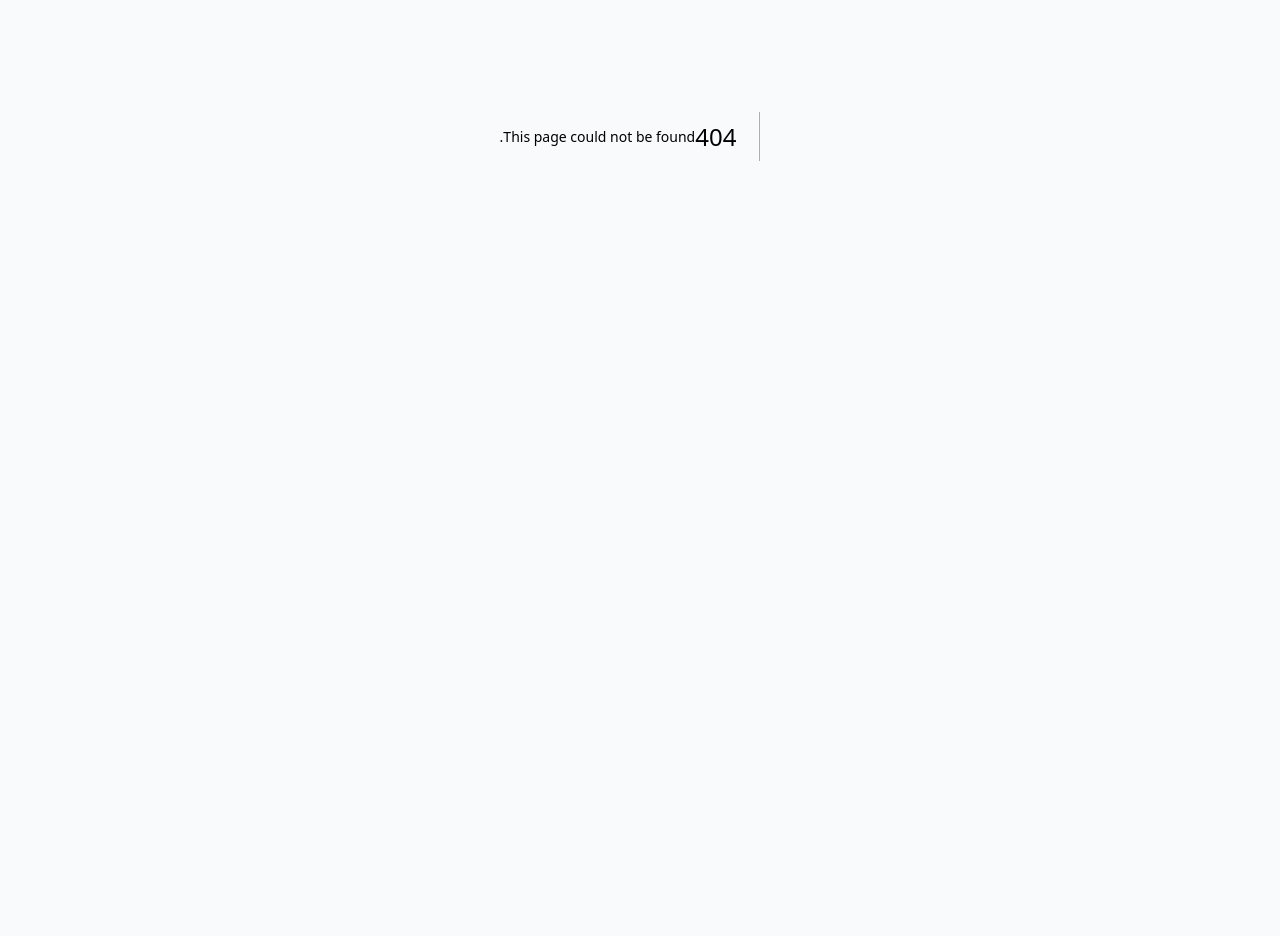
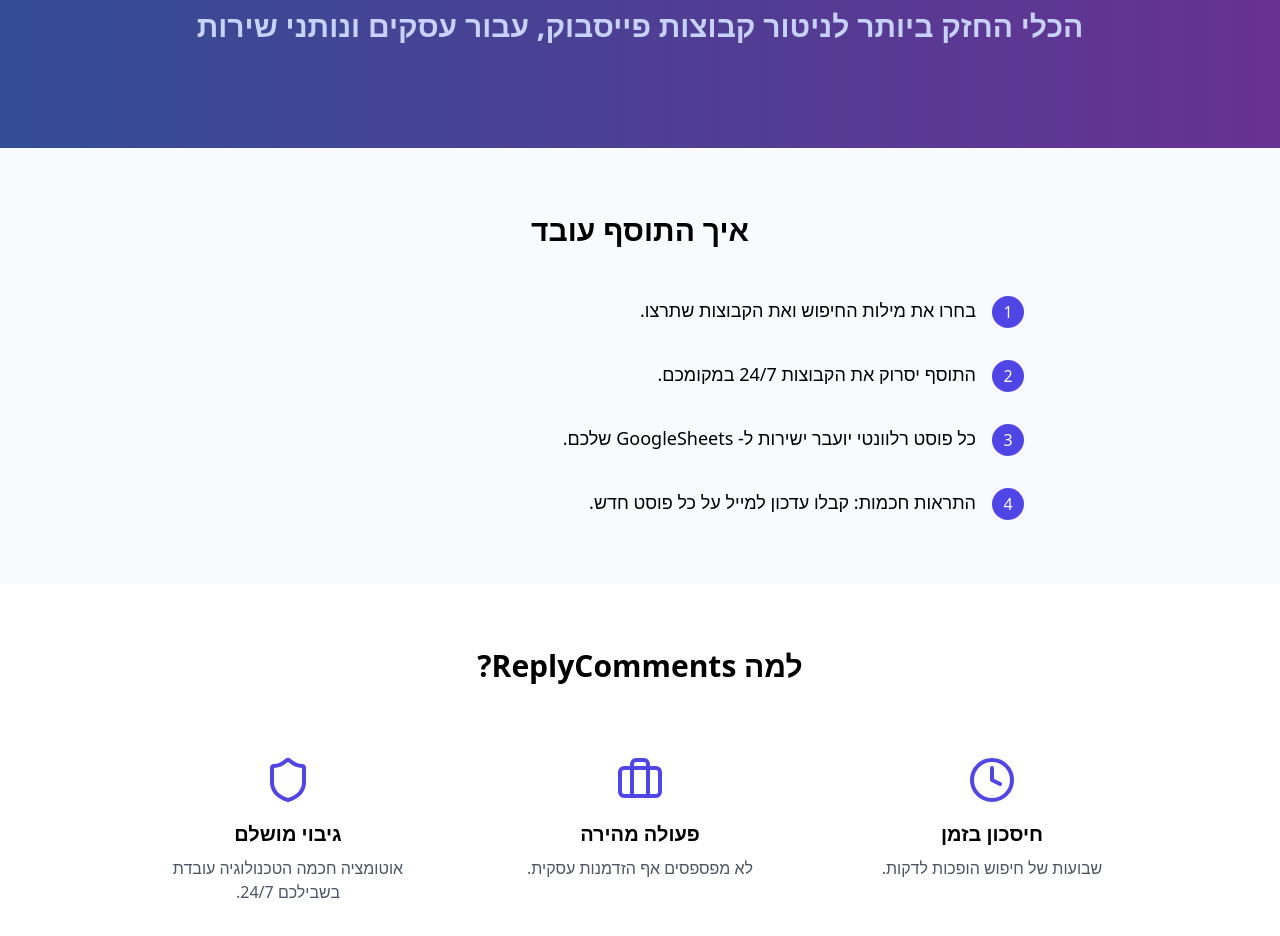
Before and after one commit to Zevik/ZeviksTools, a Next.js app: page /tools/reply-comments in a window 1280 px wide. Before the commit this address had no page. Shown: the part 264-1200 px from the top of the page. Before the commit the page ends 800 px from the top, so only its background shows below. Built offline with nearby package versions, Linux system fonts and the light colour scheme.

Commit message:
Create ReplyComments page by duplicating groups-monitor page

```diff
--- /dev/null
+++ b/app/tools/reply-comments/page.tsx
@@ -0,0 +1,210 @@
+
+'use client';
+
+import Header from '@/components/Header';
+import FaqAccordion from '@/components/FaqAccordion';
+import VideoPlayer from '@/components/VideoPlayer';
+import { Briefcase, Shield, Clock } from 'lucide-react';
+import { useState } from 'react';
+
+const features = [
+  {
+    title: 'חיסכון בזמן',
+    description: 'שבועות של חיפוש הופכות לדקות.',
+    icon: Clock
+  },
+  {
+    title: 'פעולה מהירה',
+    description: 'לא מפספסים אף הזדמנות עסקית.',
+    icon: Briefcase
+  },
+  {
+    title: 'גיבוי מושלם',
+    description: 'אוטומציה חכמה\nהטכנולוגיה עובדת בשבילכם 24/7.',
+    icon: Shield
+  }
+];
+
+const steps = [
+  'בחרו את מילות החיפוש ואת הקבוצות שתרצו.',
+  'התוסף יסרוק את הקבוצות 24/7 במקומכם.',
+  'כל פוסט רלוונטי יועבר ישירות ל- GoogleSheets שלכם.',
+  'התראות חכמות: קבלו עדכון למייל על כל פוסט חדש.'
+];
+
+function CopyEmailButton() {
+  const email = 'fb.tools.zevik@gmail.com';
+  const [copied, setCopied] = useState(false);
+
+  const handleCopy = async () => {
+    try {
+      await navigator.clipboard.writeText(email);
+      setCopied(true);
+      setTimeout(() => setCopied(false), 2000);
+    } catch (err) {
+      console.error('Failed to copy:', err);
+    }
+  };
+
+  return (
+    <button
+      onClick={handleCopy}
+      className="inline-flex items-center justify-center gap-2 bg-indigo-600 text-white px-8 py-4 rounded-xl font-bold hover:bg-indigo-700 transition-all relative"
+    >
+      <i className="far fa-envelope text-xl"></i>
+      {copied ? (
+        <span className="animate-fade-in">הכתובת הועתקה!</span>
+      ) : (
+        <>
+          <span>העתק כתובת אימייל</span>
+          <span className="text-sm opacity-75 absolute -bottom-6 right-0 left-0">
+            {email}
+          </span>
+        </>
+      )}
+    </button>
+  );
+}
+
+export default function ReplyCommentsPage() {
+  return (
+    <div className="flex flex-col min-h-screen">
+      <Header />
+
+      <main className="flex-grow pt-20">
+        {/* Hero Section */}
+        <section className="relative py-20 bg-gradient-to-r from-blue-900/90 to-purple-900/90 text-white overflow-hidden">
+          <div className="container mx-auto px-4">
+            <div className="max-w-4xl mx-auto text-center">
+              <h1 className="text-4xl md:text-5xl font-bold mb-6 animate-fade-in">
+                סורקת קבוצות מוצאת לקוחות - ReplyComments
+                <span className="block text-2xl md:text-3xl text-indigo-200 mt-4 opacity-0 animate-[fadeIn_0.5s_ease-out_0.3s_forwards]">
+                  הכלי החזק ביותר לניטור קבוצות פייסבוק, עבור עסקים ונותני שירות
+                </span>
+              </h1>
+            </div>
+          </div>
+        </section>
+
+        {/* How It Works */}
+        <section className="py-16 bg-gray-50">
+          <div className="container mx-auto px-4">
+            <h2 className="text-3xl font-bold text-center mb-12">איך התוסף עובד</h2>
+            <div className="max-w-3xl mx-auto">
+              <div className="space-y-8">
+                {steps.map((step, index) => (
+                  <div key={index} className="flex items-start gap-4">
+                    <div className="flex-shrink-0 w-8 h-8 bg-indigo-600 text-white rounded-full flex items-center justify-center">
+                      {index + 1}
+                    </div>
+                    <p className="text-lg">{step}</p>
+                  </div>
+                ))}
+              </div>
+            </div>
+          </div>
+        </section>
+
+        {/* Features Grid */}
+        <section className="py-16 bg-white">
+          <div className="container mx-auto px-4">
+            <h2 className="text-3xl font-bold text-center mb-12">למה ReplyComments?</h2>
+            <div className="grid grid-cols-1 md:grid-cols-3 gap-8 max-w-5xl mx-auto">
+              {features.map((Feature, index) => (
+                <div key={index} className="text-center p-6">
+                  <Feature.icon className="w-12 h-12 text-indigo-600 mx-auto mb-4" />
+                  <h3 className="text-xl font-bold mb-2">{Feature.title}</h3>
+                  <p className="text-gray-600">{Feature.description}</p>
+                </div>
+              ))}
+            </div>
+          </div>
+        </section>
+
+        {/* Video Demo */}
+        <section className="py-16 bg-gray-50">
+          <div className="container mx-auto px-4">
+            <h2 className="text-3xl font-bold text-center mb-12">ReplyComments בפעולה</h2>
+            <div className="max-w-4xl mx-auto">
+              <VideoPlayer videoId="mLnXlkmy84Q" />
+            </div>
+          </div>
+        </section>
+
+        {/* Chrome Installation Section */}
+        <section className="py-16 bg-gray-100">
+          <div className="container mx-auto px-4 text-center">
+            <h2 className="text-3xl font-bold mb-8">התקנה בדפדפן הכרום</h2>
+            <p className="text-lg text-gray-600 mb-4">התקינו את התוסף בקליק אחד</p>
+            <a
+              href="https://chromewebstore.google.com/detail/groupsmonitoring/hhkacbdgmmhlbfkfmlddnbaimkopgibk?authuser=0&hl=en-GB"
+              target="_blank"
+              rel="noopener noreferrer"
+              className="inline-block bg-blue-600 text-white px-6 py-3 rounded-lg font-semibold hover:bg-blue-700 transition-colors"
+            >
+              התקנה
+            </a>
+          </div>
+        </section>
+
+        {/* Pricing Section - Redesigned */}
+        <section className="py-16 bg-white">
+          <div className="container mx-auto px-4">
+            <div className="max-w-md mx-auto text-center">
+              <div className="border border-gray-300 rounded-lg p-8 shadow-md">
+                {/* Updated monthly cost */}
+                <div className="mb-6">
+                  <div className="text-gray-800 text-lg mb-2">עלות חודשית:</div>
+                  <div className="flex items-baseline justify-center gap-4">
+                    <span className="text-4xl font-bold text-black">₪349</span>
+                  </div>
+                </div>
+
+                {/* Updated features */}
+                <ul className="text-left space-y-3 mb-6">
+                  <li className="flex items-center gap-2">
+                    <i className="fas fa-check text-green-500"></i>
+                    <span>ביטול בכל עת</span>
+                  </li>
+                  <li className="flex items-center gap-2">
+                    <i class="fas fa-check text-green-500"></i>
+                    <span>ללא התחייבות</span>
+                  </li>
+                </ul>
+              </div>
+            </div>
+          </div>
+        </section>
+
+        {/* FAQ Section */}
+        <section className="py-16 bg-white">
+          <div className="container mx-auto px-4">
+            <h2 className="text-3xl font-bold text-center mb-12">שאלות נפוצות</h2>
+            <div className="max-w-3xl mx-auto">
+              <FaqAccordion />
+            </div>
+          </div>
+        </section>
+
+        {/* Contact Section */}
+        <section className="py-16 bg-indigo-50">
+          <div className="container mx-auto px-4 text-center">
+            <h2 className="text-3xl font-bold mb-8">רוצים להתחיל?</h2>
+            <div className="flex flex-col sm:flex-row gap-4 justify-center">
+              <a
+                href="https://wa.me/972546609385"
+                target="_blank"
+                rel="noopener noreferrer"
+                className="inline-flex items-center justify-center gap-2 bg-green-500 text-white px-8 py-4 rounded-xl font-bold hover:bg-green-600 transition-all"
+              >
+                <i className="fab fa-whatsapp text-xl"></i>
+                ליצירת קשר בוואטסאפ
+              </a>
+              <CopyEmailButton />
+            </div>
+          </div>
+        </section>
+      </main>
+    </div>
+  );
+}
```
